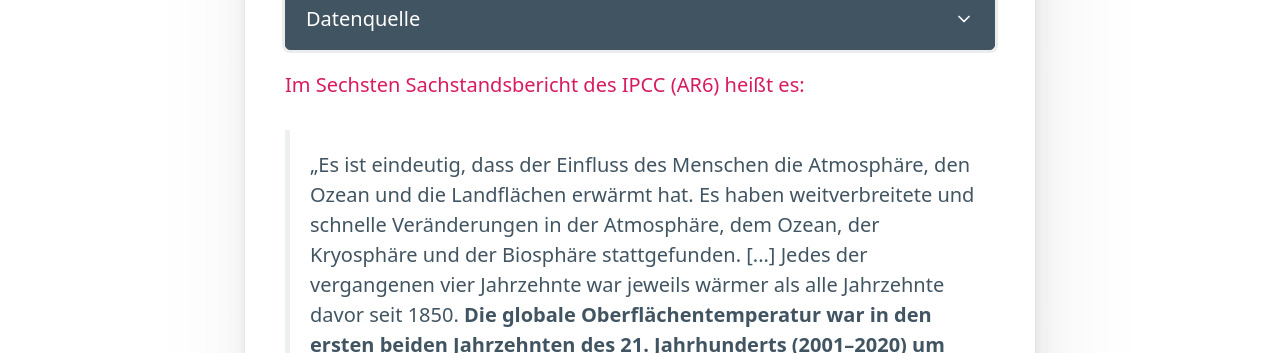
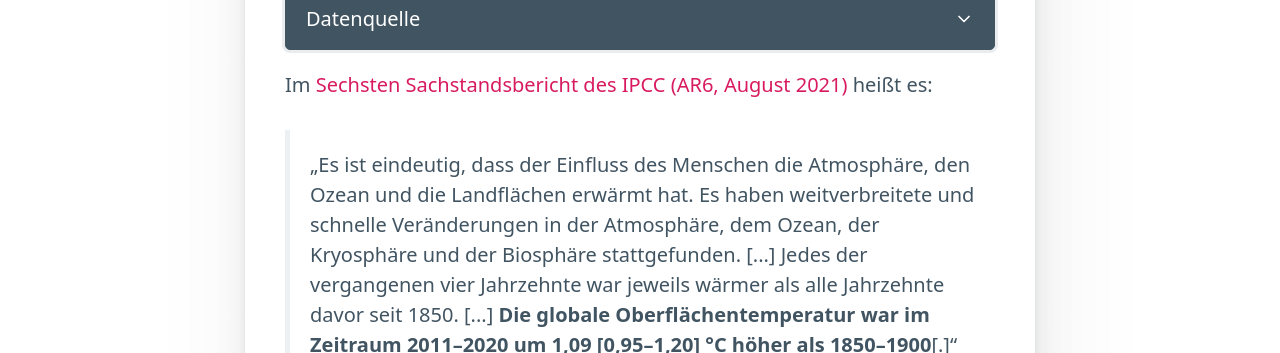
Before and after one commit to mandrasch/aktuelle-erderhitzung, a SvelteKit app: page / in a window 1280 px wide. Both pictures are taken after a click on the button "Datenquelle". Shown: the part 447-800 px from the top of the page. Built offline with nearby package versions, Linux system fonts and the light colour scheme.

Commit message:
chore: content changes

```diff
--- a/src/routes/+page.svelte
+++ b/src/routes/+page.svelte
@@ -41,28 +41,27 @@
 			<details>
 				<summary role="button" class="secondary">Datenquelle</summary>
 				<p>
+					Im
 					<a href="https://www.de-ipcc.de/media/content/AR6-WGI-SPM_deutsch_barrierefrei.pdf"
-						>Im Sechsten Sachstandsbericht des IPCC (AR6) heißt es:
-					</a>
+						>Sechsten Sachstandsbericht des IPCC (AR6, August 2021)
+					</a>heißt es:
 				</p>
 				<blockquote>
 					„Es ist eindeutig, dass der Einfluss des Menschen die Atmosphäre, den Ozean und die
 					Landflächen erwärmt hat. Es haben weitverbreitete und schnelle Veränderungen in der
 					Atmosphäre, dem Ozean, der Kryosphäre und der Biosphäre stattgefunden. [...] Jedes der
-					vergangenen vier Jahrzehnte war jeweils wärmer als alle Jahrzehnte davor seit 1850. <strong
-						>Die globale Oberflächentemperatur war in den ersten beiden Jahrzehnten des 21.
-						Jahrhunderts (2001–2020) um 0,99 [0,84–1,10] °C höher als 1850–1900.
-					</strong>“ (<a
-						href="https://www.de-ipcc.de/media/content/AR6-WGI-SPM_deutsch_barrierefrei.pdf"
+					vergangenen vier Jahrzehnte war jeweils wärmer als alle Jahrzehnte davor seit 1850. [...] <strong
+						>Die globale Oberflächentemperatur war im Zeitraum 2011–2020 um 1,09 [0,95–1,20] °C
+						höher als 1850–1900</strong
+					>[.]“ (<a href="https://www.de-ipcc.de/media/content/AR6-WGI-SPM_deutsch_barrierefrei.pdf"
 						>AR6 Deutsch</a
 					>, S. 3)
 				</blockquote>
 
 				<p>
-					Der <a href="https://de.wikipedia.org/wiki/Intergovernmental_Panel_on_Climate_Change"
-						>Intergovernmental Panel on Climate Change (IPCC)</a
-					>, oft umgangssprachlich als "Weltklimarat" bezeichnet, wurde gegründet, „um für
-					politische Entscheidungsträger den Stand der wissenschaftlichen Forschung zum Klimawandel
+					Der <a href="https://www.ipcc.ch/">Intergovernmental Panel on Climate Change (IPCC)</a>,
+					oft umgangssprachlich als "Weltklimarat" bezeichnet, wurde gegründet, „um für politische
+					Entscheidungsträger den Stand der wissenschaftlichen Forschung zum Klimawandel
 					zusammenzufassen. [...] Der IPCC gilt als „Goldstandard“ der Klimaforschung.“ (<a
 						href="https://de.wikipedia.org/wiki/Intergovernmental_Panel_on_Climate_Change"
 						>Wikipedia</a
```
